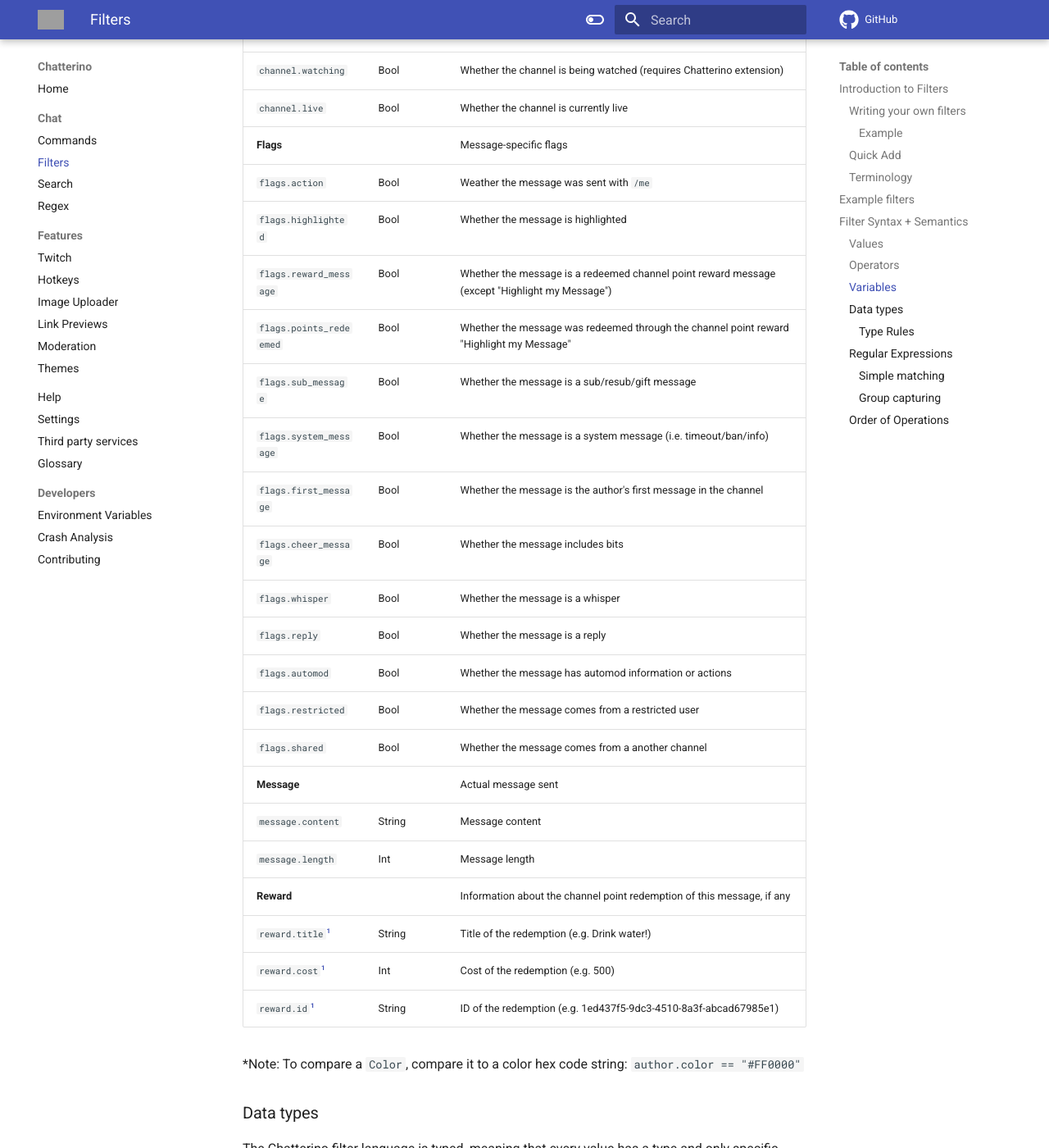
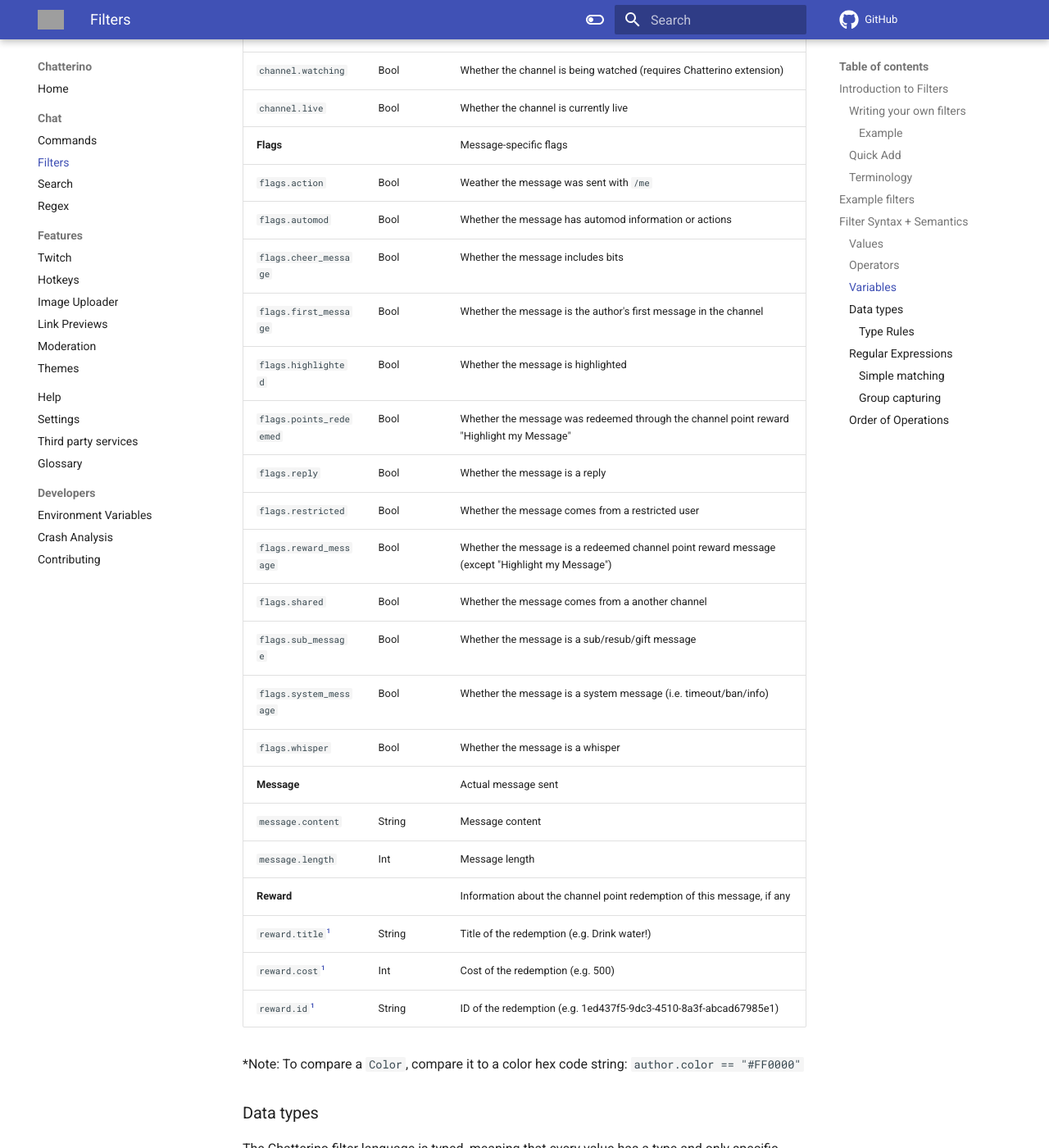
Before and after one commit to Chatterino/wiki, an MkDocs documentation site: the page built from docs/Filters.md, in a window 1280 px wide and 1400 px high, scrolled down 5480 px. Shown: the whole window at 82% size. Built offline with MkDocs 1.6.1 and Material for MkDocs 9.7.7, drawn with Linux system fonts in a browser that asks for light colours; comment, search, counter and statistics services are not loaded; grey boxes are pictures that could not be loaded.

```diff
--- a/docs/Filters.md
+++ b/docs/Filters.md
@@ -145,18 +145,18 @@ The following variables are available:
 | `channel.live`          | Bool         | Whether the channel is currently live                                                          |
 | **Flags**               |              | Message-specific flags                                                                         |
 | `flags.action`          | Bool         | Weather the message was sent with `/me`                                                        |
+| `flags.automod`         | Bool         | Whether the message has automod information or actions                                         |
+| `flags.cheer_message`   | Bool         | Whether the message includes bits                                                              |
+| `flags.first_message`   | Bool         | Whether the message is the author's first message in the channel                               |
 | `flags.highlighted`     | Bool         | Whether the message is highlighted                                                             |
+| `flags.points_redeemed` | Bool         | Whether the message was redeemed through the channel point reward "Highlight my Message"       |
+| `flags.reply`           | Bool         | Whether the message is a reply                                                                 |
+| `flags.restricted`      | Bool         | Whether the message comes from a restricted user                                               |
 | `flags.reward_message`  | Bool         | Whether the message is a redeemed channel point reward message (except "Highlight my Message") |
-| `flags.points_redeemed` | Bool         | Whether the message was redeemed through the channel point reward "Highlight my Message"       |
+| `flags.shared`          | Bool         | Whether the message comes from a another channel                                               |
 | `flags.sub_message`     | Bool         | Whether the message is a sub/resub/gift message                                                |
 | `flags.system_message`  | Bool         | Whether the message is a system message (i.e. timeout/ban/info)                                |
-| `flags.first_message`   | Bool         | Whether the message is the author's first message in the channel                               |
-| `flags.cheer_message`   | Bool         | Whether the message includes bits                                                              |
 | `flags.whisper`         | Bool         | Whether the message is a whisper                                                               |
-| `flags.reply`           | Bool         | Whether the message is a reply                                                                 |
-| `flags.automod`         | Bool         | Whether the message has automod information or actions                                         |
-| `flags.restricted`      | Bool         | Whether the message comes from a restricted user                                               |
-| `flags.shared`          | Bool         | Whether the message comes from a another channel                                               |
 | **Message**             |              | Actual message sent                                                                            |
 | `message.content`       | String       | Message content                                                                                |
 | `message.length`        | Int          | Message length                                                                                 |
```
